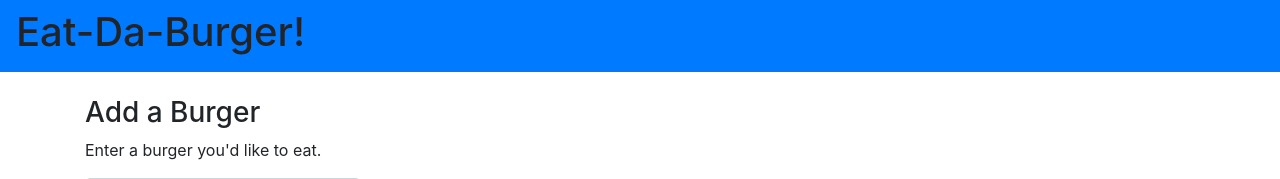
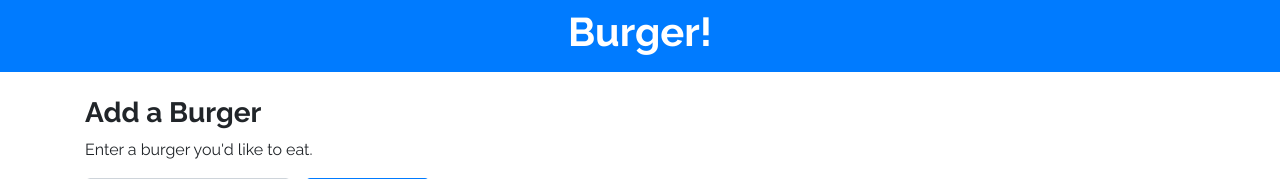
Before and after one commit to erikcedillo/burgers, a Node server app: template views/index.handlebars in a window 1280 px wide. Shown: the top 179 px of the page. Run offline with Node 20, Linux system fonts and the light colour scheme; the template is opened without the code that fills it, so the values that code supplies are empty; some libraries are stand-ins or nearby versions.

Commit message:
Almost finish

```diff
--- a/models/burger.js
+++ b/models/burger.js
@@ -9,7 +9,7 @@ var burger = {
 
     insertOne: function (val, cb) {
         //Inserting a burger into the burgers table
-        orm.insertOne("burgers", "burger_name", val, function (result) {
+        orm.insertOne("burgers", "burgers_name", val, function (result) {
             cb(result);
         });
     },
--- a/views/layout/main.handlebars
+++ b/views/layout/main.handlebars
@@ -3,7 +3,7 @@
 
 <head>
 	<meta charset="UTF-8">
-	<title>Eat-Da-Burger!</title>
+	<title>Burger!</title>
 	<link rel="icon" href="/assets/img/burger.png">
 	<!-- Link to Google Fonts -->
 	<link href="https://fonts.googleapis.com/css?family=Raleway:400,700" rel="stylesheet">
@@ -12,13 +12,13 @@
 	<!-- Link to Bootstrap-->
 	<link rel="stylesheet" href="https://stackpath.bootstrapcdn.com/bootstrap/4.1.3/css/bootstrap.min.css" integrity="sha384-MCw98/SFnGE8fJT3GXwEOngsV7Zt27NXFoaoApmYm81iuXoPkFOJwJ8ERdknLPMO"
 	 crossorigin="anonymous">
-	<link rel="stylesheet" href="/assets/css/burger_style.css" type="text/css" />
+	<link rel="stylesheet" href="/assets/css/style.css" type="text/css" />
 </head>
 
 <body>
 
 	<nav class="navbar navbar-dark bg-primary">
-		<h1 id="eat">Eat-Da-Burger!</h1>
+		<h1 id="eat">Burger!</h1>
 	</nav>
 
 	<div class="container">
```
